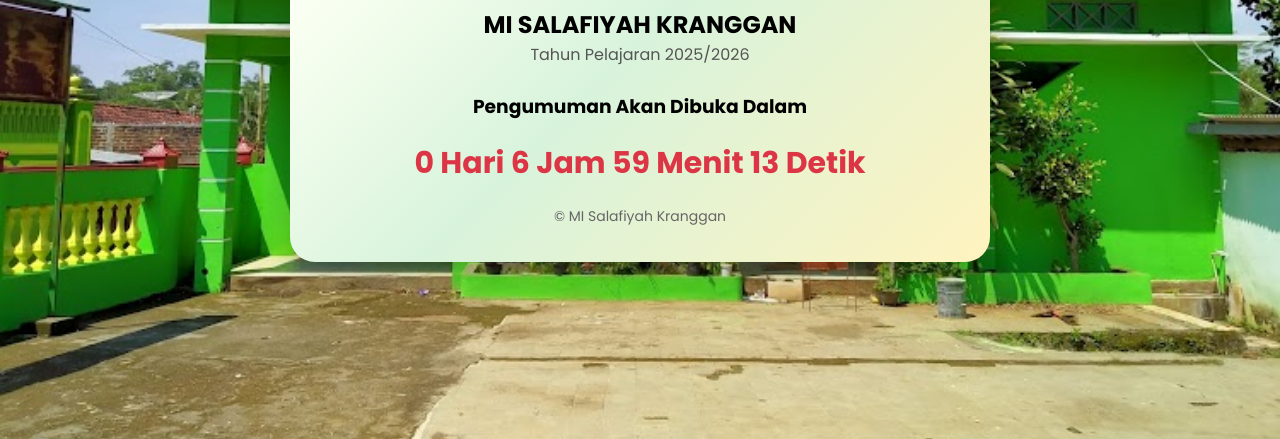
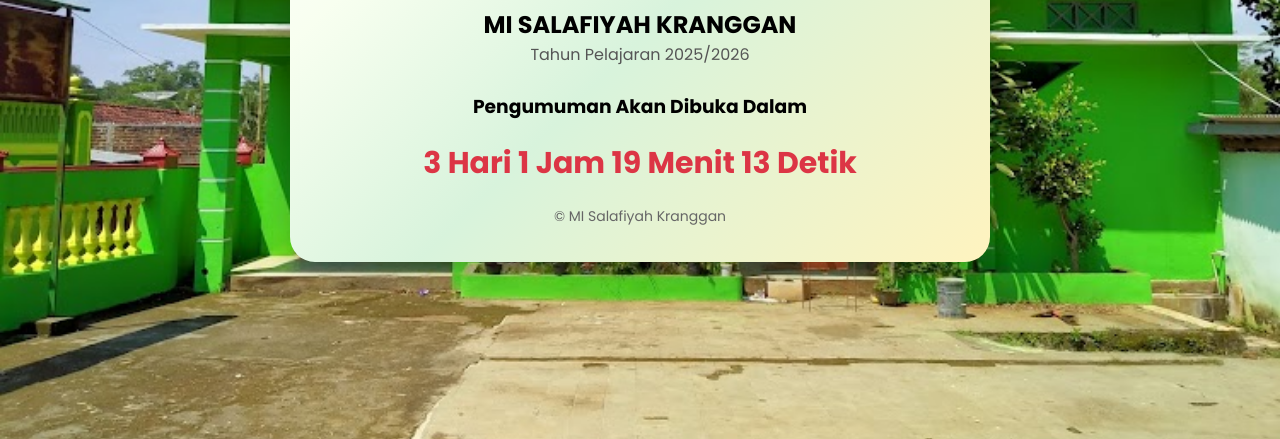
Before and after one commit to Yuichi1290/lulus, a plain HTML site: page index.html in a window 1280 px wide. Shown: the part 361-800 px from the top of the page. Drawn offline with nearby package versions, Linux system fonts and the light colour scheme.

Commit message:
Update index.html

```diff
--- a/index.html
+++ b/index.html
@@ -226,7 +226,7 @@ Lihat Kelulusan
 //=====================================
 
 const tanggalPengumuman =
-new Date("May 30, 2026 20:40:00").getTime();
+new Date("June 2, 2026 15:00:00").getTime();
 
 
 //=====================================
```
